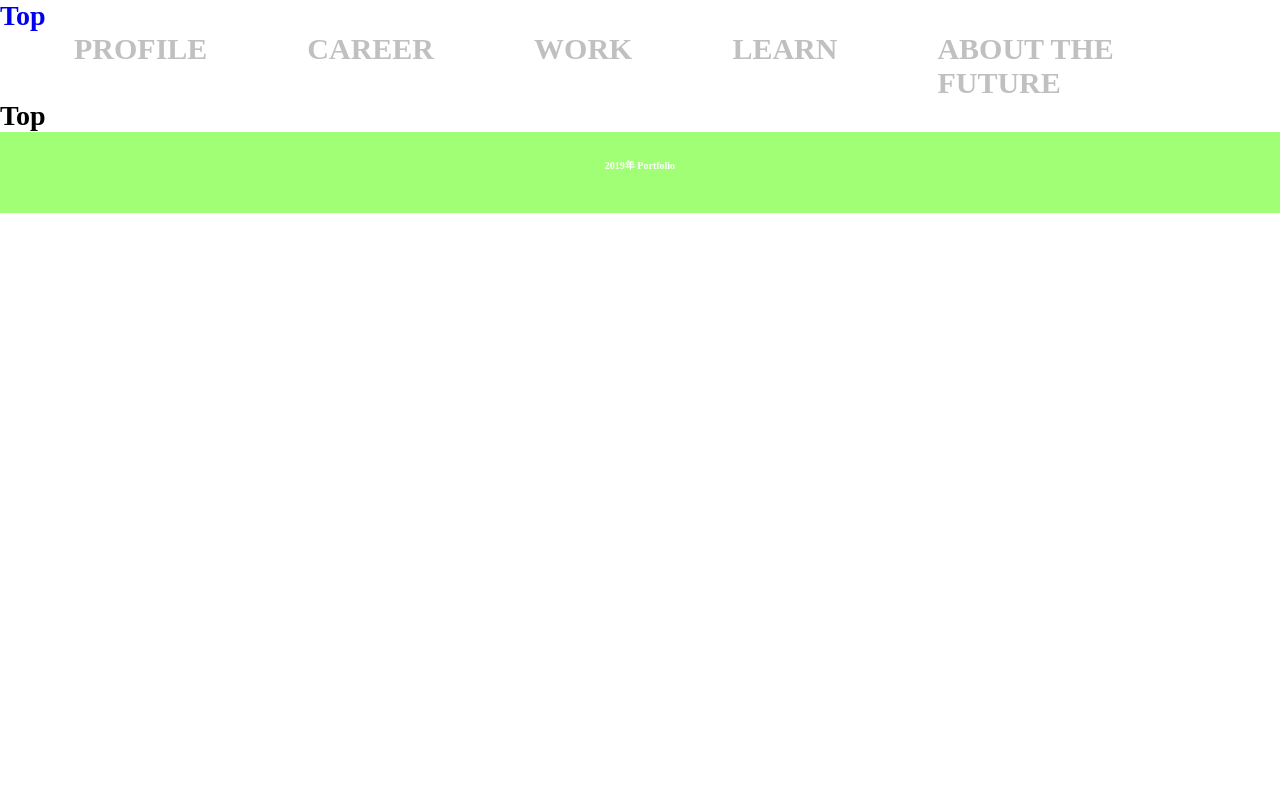
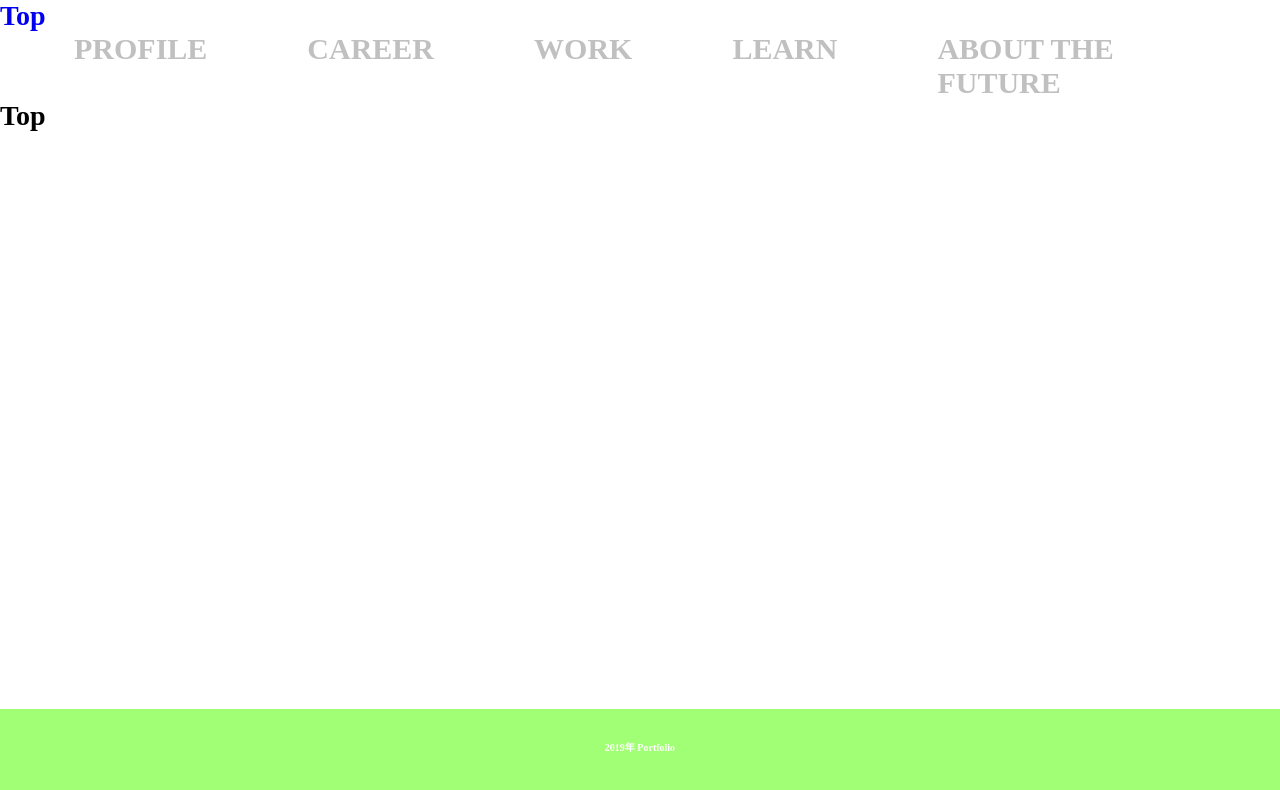
Before and after one commit to shirakaba321/vue_profile, a Vue app: page / in a window 1280 px wide. Shown: the top 790 px of the page. Built offline with nearby package versions, Linux system fonts and the light colour scheme.

Commit message:
フッターを下側に固定

```diff
--- a/src/App.vue
+++ b/src/App.vue
@@ -21,12 +21,12 @@ export default {
 
 <style>
 #app {
-  /* font-family: 'Avenir', Helvetica, Arial, sans-serif; */
+  min-height: 100vh;
+  position: relative;
+  padding-bottom: 120px;
+  box-sizing: border-box;
   font-family: "ヒラギノ角ゴ Pro W3","Hiragino Kaku Gothic Pro";
   -webkit-font-smoothing: antialiased;
   -moz-osx-font-smoothing: grayscale;
-  /* text-align: center; */
-  /* color: #2c3e50; */
-  /* margin-top: 60px; */
 }
 </style>
--- a/src/components/AppFooter.vue
+++ b/src/components/AppFooter.vue
@@ -15,7 +15,9 @@ footer{
   width: 100%;
   background-color: #a1ff75;
   text-align: center;
-  padding: 25px 0;
+  padding: 30px 0;
+  position: absolute;/*←絶対位置*/
+  bottom: 0; /*下に固定*/
 }
 
 footer p {
--- a/src/components/TopContent.vue
+++ b/src/components/TopContent.vue
@@ -0,0 +1,15 @@
+<template>
+<div>
+	<h1>Top</h1>
+</div>
+</template>
+
+<script>
+export default {
+
+}
+</script>
+
+<style>
+
+</style>
--- a/src/views/Top.vue
+++ b/src/views/Top.vue
@@ -1,10 +1,14 @@
 <template>
-<h1>Top</h1>
+<TopContent/>
 </template>
 
 <script>
+import TopContent from '../components/TopContent.vue'
 export default {
-
+	name: 'topvue',
+	components: {
+    TopContent
+  }
 }
 </script>
 
```
